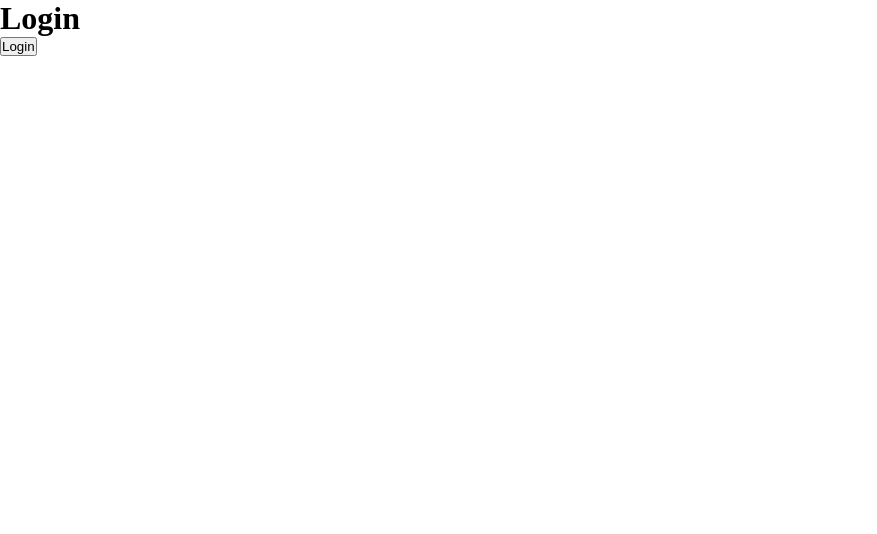
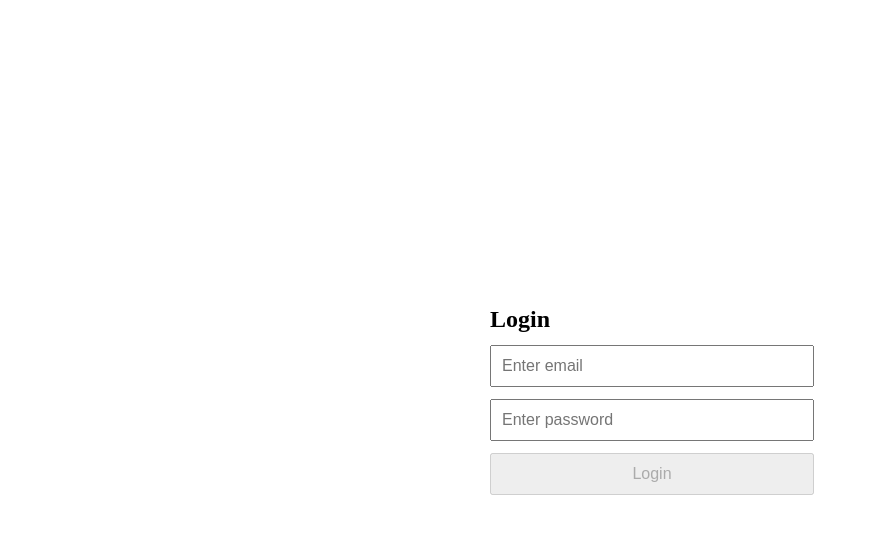
Before and after one commit to uruchira/login-dashboard-app, a React (Vite) app: page /login in a window 1280 px wide. Shown: the top 534 px of the page, without its empty margins (0-877 px from the left). Built offline with nearby package versions, Linux system fonts and the light colour scheme.

Commit message:
Login form added

```diff
--- a/src/auth/Login.tsx
+++ b/src/auth/Login.tsx
@@ -1,15 +1,115 @@
-import { useNavigate } from "react-router-dom";
+ import React, { useState } from "react";
+ import { useNavigate } from "react-router-dom";
 
 import { userLogin } from './services';
 import { useAuth } from '../contexts/AuthContext';
 
-function Login() {
-  const { user, setNewUser } = useAuth();
+type FormValues = {
+  email: string;
+  password: string;
+};
+
+type FormErrors = Partial<FormValues>;
+
+const styles = {
+  container: {
+    display: "flex",
+    justifyContent: "center",
+    alignItems: "center",
+    height: "100vh",
+  },
+  form: {
+    width: "300px",
+    display: "flex",
+    flexDirection: "column" as const,
+    gap: "12px",
+  },
+  input: {
+    padding: "10px",
+    fontSize: "16px",
+    width: "100%",
+  },
+  button: {
+    padding: "10px",
+    fontSize: "16px",
+    cursor: "pointer",
+    width: "324px",
+  },
+  error: {
+    color: "red",
+    fontSize: "12px",
+  },
+};
+
+const Login: React.FC = () => {
+  const [values, setValues] = useState<FormValues>({
+    email: "",
+    password: "",
+  });
+
+  const [errors, setErrors] = useState<FormErrors>({});
+  const [touched, setTouched] = useState<Record<keyof FormValues, boolean>>({
+    email: false,
+    password: false,
+  });
+  const [isSubmitting, setIsSubmitting] = useState(false);
+
+  const { setNewUser } = useAuth();
   const navigate = useNavigate();
 
-  async function onclick() {
+  const validate = (vals: FormValues): FormErrors => {
+    const err: FormErrors = {};
+
+    if (!vals.email) {
+      err.email = "Email is required";
+    } else if (!/^[^\s@]+@[^\s@]+\.[^\s@]+$/.test(vals.email)) {
+      err.email = "Invalid email address";
+    }
+
+    if (!vals.password) {
+      err.password = "Password is required";
+    } else if (vals.password.length < 6) {
+      err.password = "Minimum 6 characters required";
+    }
+
+    return err;
+  };
+
+  const handleChange = (e: React.ChangeEvent<HTMLInputElement>) => {
+    const { name, value } = e.target;
+
+    const updatedValues = { ...values, [name]: value };
+    setValues(updatedValues);
+
+    setErrors(validate(updatedValues));
+  };
+
+  const handleBlur = (e: React.FocusEvent<HTMLInputElement>) => {
+    const { name } = e.target;
+
+    setTouched((prev) => ({
+      ...prev,
+      [name]: true,
+    }));
+  };
+
+  const handleSubmit = async (e: React.FormEvent) => {
+    e.preventDefault();
+
+    const validationErrors = validate(values);
+    setErrors(validationErrors);
+
+    setTouched({
+      email: true,
+      password: true,
+    });
+
+    if (Object.keys(validationErrors).length > 0) return;
+
+    setIsSubmitting(true);
+
     try {
-      const response = await userLogin("admin", "pwd123");
+      const response = await userLogin(values.email, values.password);
       if (response.success) {
         if(response.user) setNewUser(response.user);
         navigate('/dashboard');
@@ -20,14 +120,57 @@ function Login() {
     } catch (err: unknown) {
       console.error("Network issue:", err);
     }
-  }
+
+    setIsSubmitting(false);
+  };
+
+  const isValid = Object.keys(validate(values)).length === 0;
 
   return (
-    <>
-      <h1>Login</h1>
-      {user ? <p>{`Hello ${user.username}`}</p> : <button onClick={onclick}>Login</button>}
-    </>
-  )
-}
+    <div style={styles.container}>
+      <form onSubmit={handleSubmit} style={styles.form} noValidate>
+        <h2>Login</h2>
 
-export default Login
+        <div>
+          <input
+            type="email"
+            name="email"
+            placeholder="Enter email"
+            value={values.email}
+            onChange={handleChange}
+            onBlur={handleBlur}
+            style={styles.input}
+          />
+          {touched.email && errors.email && (
+            <p style={styles.error}>{errors.email}</p>
+          )}
+        </div>
+
+        <div>
+          <input
+            type="password"
+            name="password"
+            placeholder="Enter password"
+            value={values.password}
+            onChange={handleChange}
+            onBlur={handleBlur}
+            style={styles.input}
+          />
+          {touched.password && errors.password && (
+            <p style={styles.error}>{errors.password}</p>
+          )}
+        </div>
+
+        <button
+          type="submit"
+          disabled={!isValid || isSubmitting}
+          style={styles.button}
+        >
+          {isSubmitting ? "Logging in..." : "Login"}
+        </button>
+      </form>
+    </div>
+  );
+};
+
+export default Login;
--- a/src/auth/fakeApis.ts
+++ b/src/auth/fakeApis.ts
@@ -11,7 +11,7 @@ export const fakeLogin = (
         reject(new Error(NETWORK_ERROR));
         return;
       }
-      if (username === "admin" && password === "pwd123") {
+      if (username === "a@a.com" && password === "abc123") {
         resolve({
           success: true,
           user: {
```
